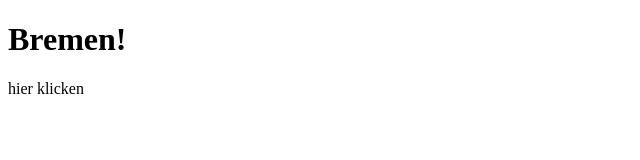
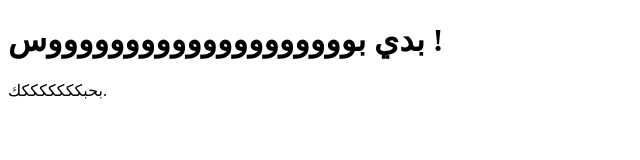
Before and after one commit to ahmadamrbello-creator/mein-portfolio, a plain HTML site: page index.html in a window 1280 px wide. Shown: the whole page, without its empty margins (0-640 px from the left). Drawn offline with Linux system fonts and the light colour scheme.

Commit message:
Revert "update zu die Webseite 2"

```diff
--- a/index.html
+++ b/index.html
@@ -2,10 +2,10 @@
 <html lang="de">
 <head>
   <meta charset="UTF-8">
-  <title>webseite 2</title>
+  <title>وليييييييي</title>
 </head>
 <body>
-  <h1>Bremen!</h1>
-  <p>hier klicken</p>
+  <h1>بدي بووووووووووووووووووووس !</h1>
+  <p>بحبكككككككك.</p>
 </body>
 </html>
```
